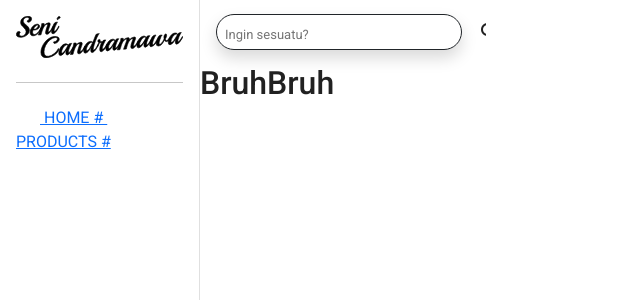
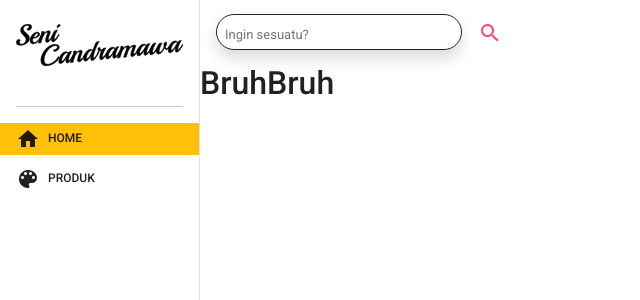
Before and after one commit to nakamarusun/candramawaapp, an Angular app: page / in a window 1280 px wide. Shown: the top 300 px of the page, without its empty margins (0-640 px from the left). Built offline with nearby package versions, Linux system fonts and the light colour scheme.

Commit message:
Added sidebar colors, achanged search button to use angular material thing

```diff
--- a/src/app/menu.ts
+++ b/src/app/menu.ts
@@ -1,18 +1,18 @@
 export interface Menu {
-  name: string,
-  href: string,
-  icon: string,
+  name: string;
+  href: string;
+  icon: string;
 }
 
 export const menus: Menu[] = [
   {
-    name: "Home",
-    href: "#",
-    icon: ""
+    name: 'Home',
+    href: '/',
+    icon: 'home',
   },
   {
-    name: "Products",
-    href: "#",
-    icon: ""
+    name: 'Produk',
+    href: '/produk',
+    icon: 'color_lens',
   },
-]
+];
--- a/src/app/menurouting/menurouting.component.html
+++ b/src/app/menurouting/menurouting.component.html
@@ -1,12 +1,10 @@
 <mat-sidenav-container class="h-100">
-  <mat-sidenav class="p-3" style="width: 200px" mode="side" opened>
+  <mat-sidenav style="width: 200px" mode="side" opened>
     <app-sidebar></app-sidebar>
   </mat-sidenav>
   <mat-sidenav-content class="bg-white">
     <app-topbar></app-topbar>
-    <h1>
-      BruhBruh
-    </h1>
+    <h1>BruhBruh</h1>
     <router-outlet></router-outlet>
   </mat-sidenav-content>
 </mat-sidenav-container>
--- a/src/app/sidebar/sidebar.component.html
+++ b/src/app/sidebar/sidebar.component.html
@@ -1,13 +1,17 @@
-<div class="mb-4">
-  <img class="w-100" src="../../assets/title.svg" alt="title">
+<div class="mb-4 p-3 pt-4">
+  <img class="w-100" src="../../assets/title.svg" alt="title" />
 </div>
 
-<hr>
+<hr class="mx-3" />
 
-<div class="">
-  <a [routerLink]="" *ngFor="let menu of menus">
-    <mat-icon> {{menu.icon}} </mat-icon>
-    {{menu.name | uppercase}}
-    {{menu.href}}
-  </a>
+<div class="w-full">
+  <h5
+    class="px-3 py-1 d-flex flex-row align-items-center pointer"
+    *ngFor="let menu of menus"
+    [routerLink]="menu.href"
+    routerLinkActive="bg-warning"
+  >
+    <mat-icon class="me-2"> {{ menu.icon }} </mat-icon>
+    <span>{{ menu.name | uppercase }}</span>
+  </h5>
 </div>
--- a/src/app/topbar/topbar.component.html
+++ b/src/app/topbar/topbar.component.html
@@ -1,13 +1,23 @@
 <mat-toolbar class="bg-white">
-  <input type="text"
+  <input
+    type="text"
     placeholder="Ingin sesuatu?"
     class="px-2 shadow rounded-pill border-1 border-dark"
-    [matAutocomplete]="auto">
-  <mat-icon class="ps-3 ">search</mat-icon>
-  <mat-autocomplete class="rounded-3" #auto="matAutocomplete"
-    autoActiveFirstOption>
-    <mat-option *ngFor="let autocomplete of autocompletes" [value]="autocomplete">
-      {{autocomplete}}
+    [matAutocomplete]="auto"
+  />
+  <button class="ms-2" mat-icon-button color="accent">
+    <mat-icon>search</mat-icon>
+  </button>
+  <mat-autocomplete
+    class="rounded-3"
+    #auto="matAutocomplete"
+    autoActiveFirstOption
+  >
+    <mat-option
+      *ngFor="let autocomplete of autocompletes"
+      [value]="autocomplete"
+    >
+      {{ autocomplete }}
     </mat-option>
   </mat-autocomplete>
 </mat-toolbar>
--- a/src/styles.scss
+++ b/src/styles.scss
@@ -12,6 +12,10 @@ body {
 */
 input[type="text"] {
   border-style: solid;
+}
+
+.pointer {
+  cursor: pointer;
 }
 
 ::-webkit-input-placeholder {
```
